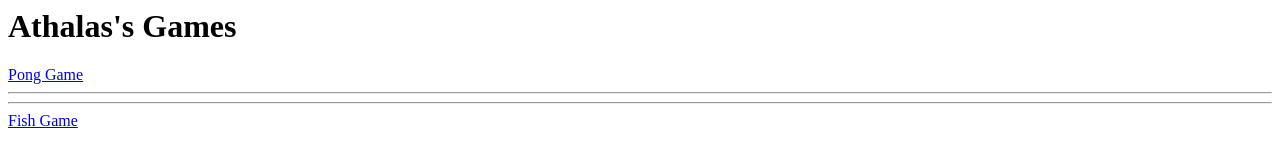
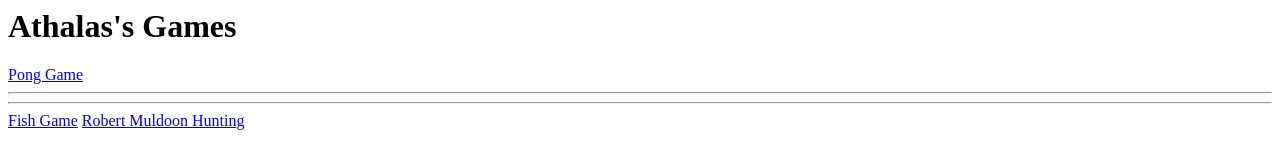
Before and after one commit to whathavetheygotintherekingkong/whathavetheygotintherekingkong.github.io, a plain HTML site: page index.html in a window 1280 px wide. Drawn offline with Linux system fonts and the light colour scheme.

Commit message:
Add files via upload

```diff
--- a/index.html
+++ b/index.html
@@ -7,5 +7,6 @@
 <a href="Game Design/Pong/pong.html">Pong Game</a>
 <hr><hr>
 <a href="Game Design/Fish/index.html">Fish Game</a>
+<a href="Game Design/Custom Game/index.html">Robert Muldoon Hunting</a>
 </body>
 </html
```
